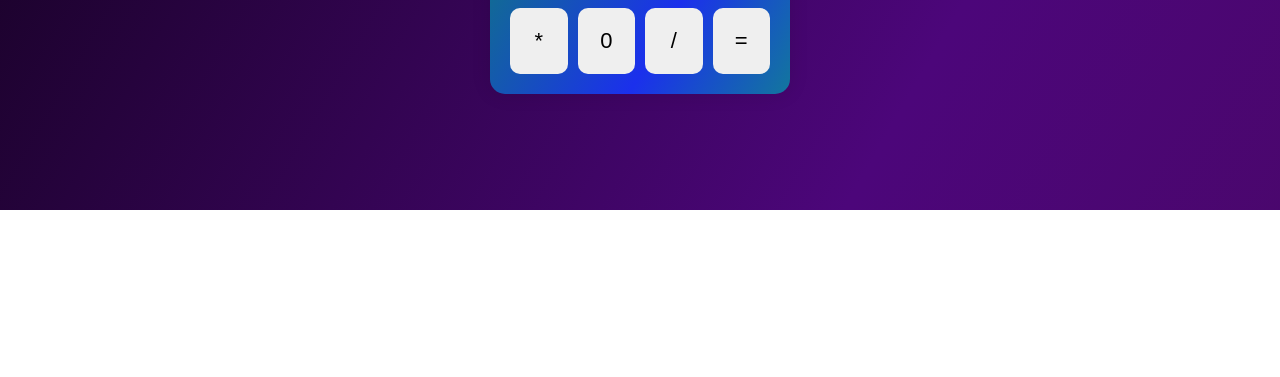
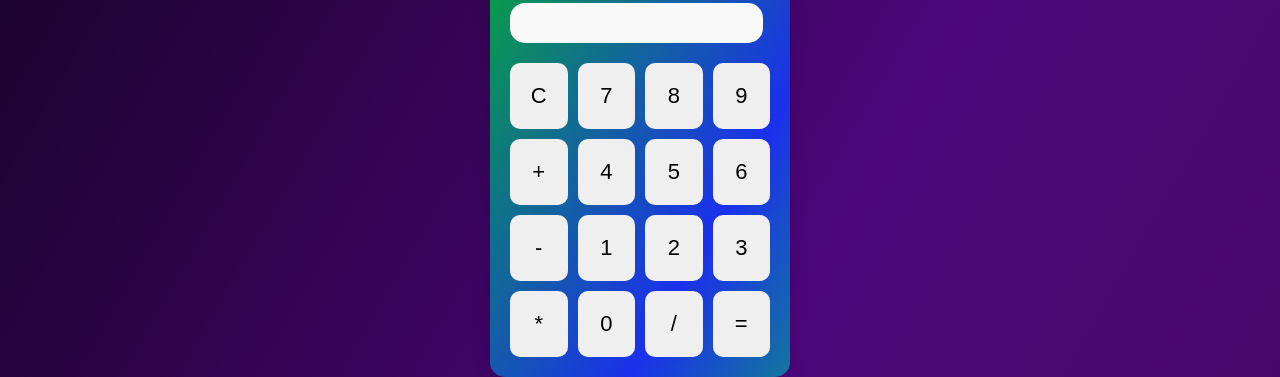
Before and after one commit to Kedarnath-Rothe/Calculator, a plain HTML site: page index.html in a window 1280 px wide. Shown: the part 590-967 px from the top of the page. Before the commit the page ends 800 px from the top, so only its background shows below. Drawn offline with Linux system fonts and the light colour scheme.

Commit message:
Update index.html

```diff
--- a/index.html
+++ b/index.html
@@ -33,3 +33,55 @@
   <script src="script.js"></script>
 </body>
 </html>
+
+
+
+
+
+
+
+
+
+
+
+
+
+
+
+
+
+<!DOCTYPE html>
+<html lang="en">
+<head>
+  <meta charset="UTF-8">
+  <meta name="viewport" content="width=device-width, initial-scale=1.0">
+  <title>Calculator</title>
+  <link rel="stylesheet" href="styles.css">
+</head>
+<body>
+    <img width="100px" src="cal.png" alt=""> <br>
+    <h1 style="color: rgb(14, 215, 24);" >Basic Calculator</h1><br>
+  <div class="calculator">
+    <input type="text" id="display" disabled>
+    <div class="buttons">
+      <button onclick="clearDisplay()">C</button>
+      <button onclick="appendNumber('7')">7</button>
+      <button onclick="appendNumber('8')">8</button>
+      <button onclick="appendNumber('9')">9</button>
+      <button onclick="appendOperator('+')">+</button>
+      <button onclick="appendNumber('4')">4</button>
+      <button onclick="appendNumber('5')">5</button>
+      <button onclick="appendNumber('6')">6</button>
+      <button onclick="appendOperator('-')">-</button>
+      <button onclick="appendNumber('1')">1</button>
+      <button onclick="appendNumber('2')">2</button>
+      <button onclick="appendNumber('3')">3</button>
+      <button onclick="appendOperator('*')">*</button>
+      <button onclick="appendNumber('0')">0</button>
+      <button onclick="appendOperator('/')">/</button>
+      <button onclick="calculate()">=</button>
+    </div>
+  </div>
+  <script src="script.js"></script>
+</body>
+</html>
```
